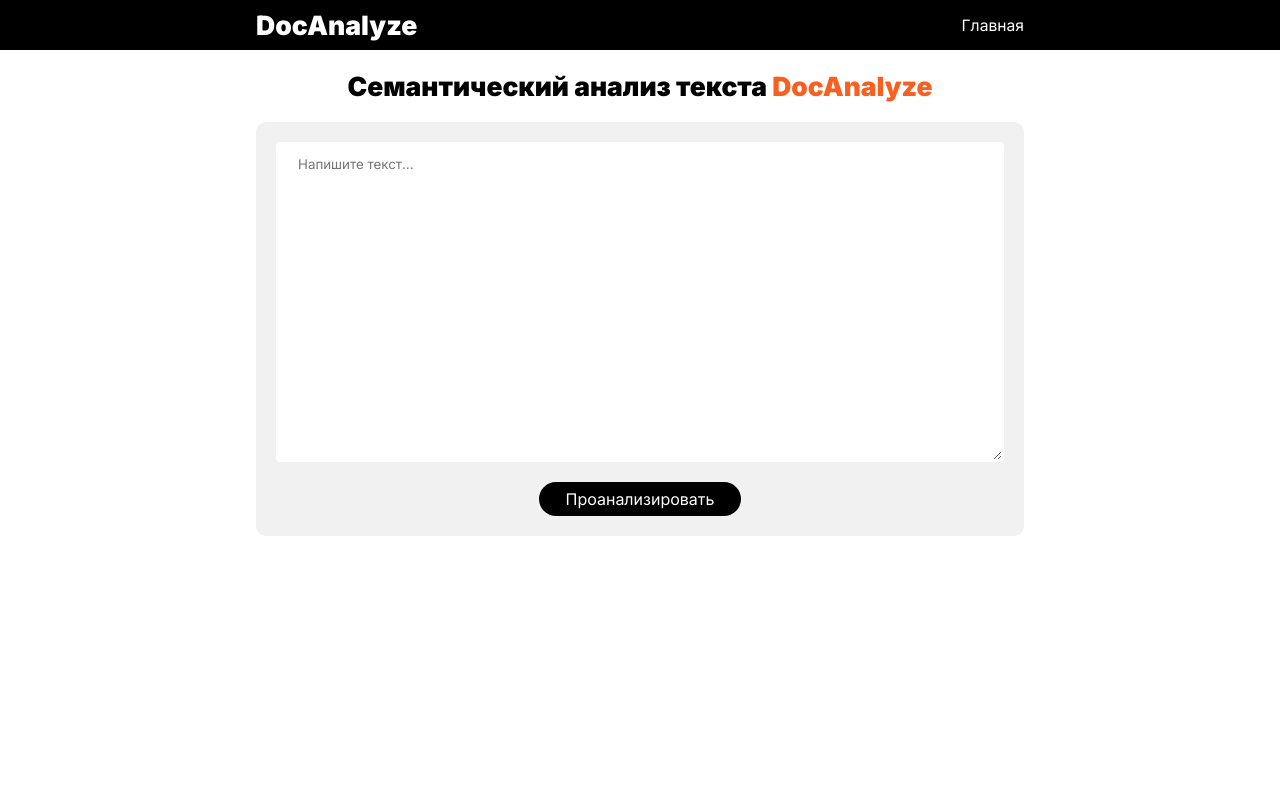
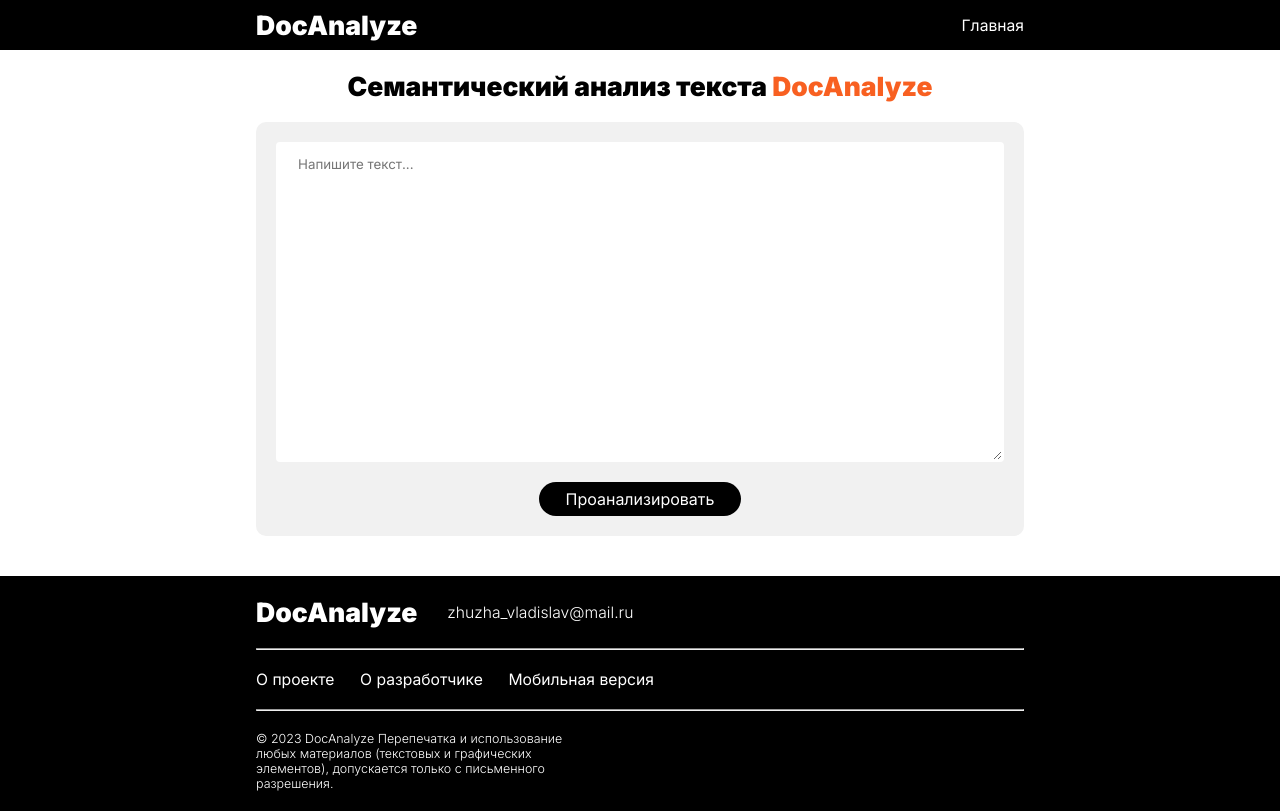
Before and after one commit to zhuzhavladislav/DocMind, a React app in the folder frontend/: page / in a window 1280 px wide. Built offline with nearby package versions, Linux system fonts and the light colour scheme.

Commit message:
fix: analyze, add: footer, header

```diff
--- a/frontend/src/components/Analyzer/Analyzer.jsx
+++ b/frontend/src/components/Analyzer/Analyzer.jsx
@@ -21,7 +21,10 @@ const Analyzer = () => {
         console.log(res.data);
         setIsLoading(false)
       })
-      .catch(err => console.log(err));
+      .catch(err => {
+        setIsLoading(false)
+        alert(err)
+      });
   }
 
   return (
--- a/frontend/src/components/App.jsx
+++ b/frontend/src/components/App.jsx
@@ -1,6 +1,7 @@
 import { BrowserRouter, Navigate, Routes, Route } from "react-router-dom"
 import { publicRoutes } from "../routes"
 import './App.css';
+import Footer from "./Footer/Footer";
 import Header from "./Header/Header";
 
 const App = () => {
@@ -14,6 +15,7 @@ const App = () => {
           ))}
         </Routes>
       </BrowserRouter>
+      <Footer />
     </>
 
   );
--- /dev/null
+++ b/frontend/src/components/Footer/Footer.jsx
@@ -0,0 +1,34 @@
+import React from 'react'
+import s from './Footer.module.css'
+
+const Footer = () => {
+    return (
+        <footer>
+            <div className={s.footerTop}>
+                <p>DocAnalyze</p>
+                <div>
+                    <p>zhuzha_vladislav@mail.ru</p>
+                </div>
+            </div>
+            <hr className={s.footerLine}></hr>
+            <div className={s.footerItems}>
+                <a href="">
+                    О проекте
+                </a>
+                <a href="">
+                    О разработчике
+                </a>
+                <a href="">
+                    Мобильная версия
+                </a>
+            </div>
+            <hr className={s.footerLine}></hr>
+            <div className={s.copyright}>
+                <p>© 2023 DocAnalyze Перепечатка и использование любых материалов (текстовых и графических элементов),
+                    допускается только с письменного разрешения.</p>
+            </div>
+        </footer>
+    )
+}
+
+export default Footer
--- /dev/null
+++ b/frontend/src/components/Footer/Footer.module.css
@@ -0,0 +1,61 @@
+footer {
+    display: grid;
+    grid-auto-rows: auto;
+    row-gap: 20px;
+    align-items: center;
+    margin-top: 40px;
+    padding-top: 20px;
+    padding-bottom: 20px;
+    padding-left: 20%;
+    padding-right: 20%;
+    background-color: black;
+    color: white;
+    align-items: center;
+}
+footer img {
+    width: auto;
+    height: 3vw;
+}
+footer p {
+    font-size: 32;
+    font-weight: 900;
+    color: #fff;
+    font-size: calc(3vmin + 0.2vw);
+}
+.footerTop {
+    display: flex;
+    align-items: center;
+    gap: 30px;
+}
+.footerTop div p{
+    font-size: calc(1.8vmin + 0.1vw);
+    font-weight: 300;
+
+}
+.footerLine{
+    width: auto;
+    height: 0.1px;
+    background-color:white;
+
+}
+.footerItems {
+    display: flex;
+    gap: 2vw;
+}
+.footerItems a {
+    text-decoration: none;
+    text-align: center;
+    color: white;
+    position: relative;
+    font-size: calc(1.8vmin + 0.1vw);
+    transition: 0.2s;
+}
+.footerItems a:hover{
+    color:#f86021;
+}
+
+.copyright p{
+    width: 40%;
+    font-size: calc(1.4vmin + 0.1vw);
+    font-weight: 300;
+}
--- a/frontend/src/components/Header/Header.module.css
+++ b/frontend/src/components/Header/Header.module.css
@@ -42,43 +42,3 @@ header p {
 .menu a:active {
     color: #f86021;
 }
-.search {
-    display: grid;
-    grid-template-columns: auto auto;
-    margin-left: 20px;
-    gap: 7%;
-}
-.search input {
-    width: auto;
-    min-width: 100px;
-    border-width: 0 0 1px;
-    outline: none;
-    background-size: calc(1.2vmin + 0.6vw);
-    font-size: calc(1.2vmin + 0.6vw);
-    padding-left: 25px;
-    padding-bottom: 5px;
-    color: #1d2120;
-    transition: 0.2s;
-}
-.search input:focus {
-    border-color: #f86021;
-}
-
-.filters {
-    display: flex;
-    align-items: center;
-    font-size: calc(1.2vmin + 0.6vw);
-    gap: 5px;
-    transition: 0.2s;
-}
-.filters:hover {
-    cursor: pointer;
-    color: #f86021;
-}
-.filters:active {
-    color: #f86021;
-}
-.filters img {
-    width: calc(1.5vmin + 0.8vw);
-    height: calc(1.5vmin + 0.8vw);
-}
```
Also changed, not shown: 1 other file (tests, documents, lock files or other folders).
